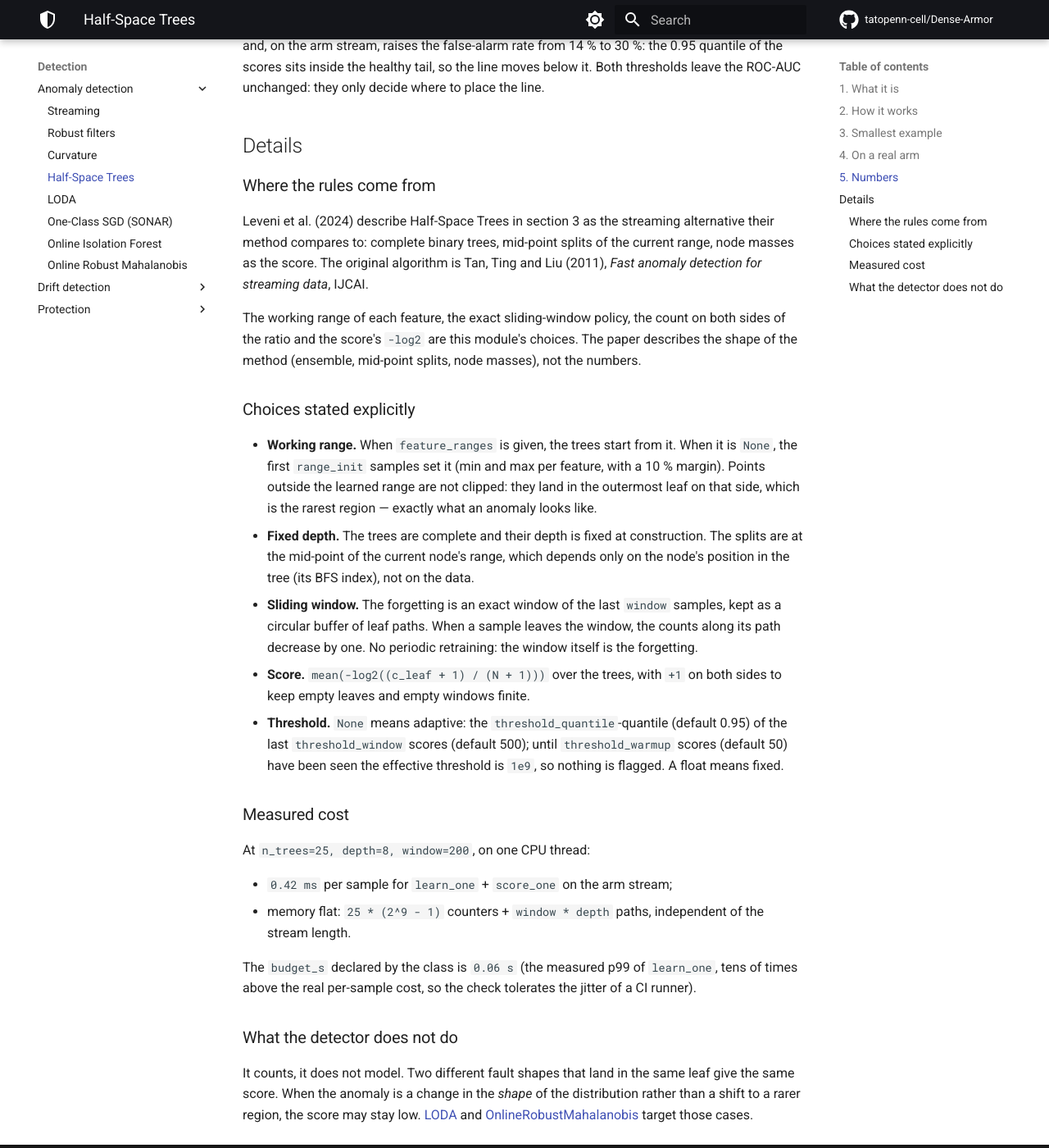
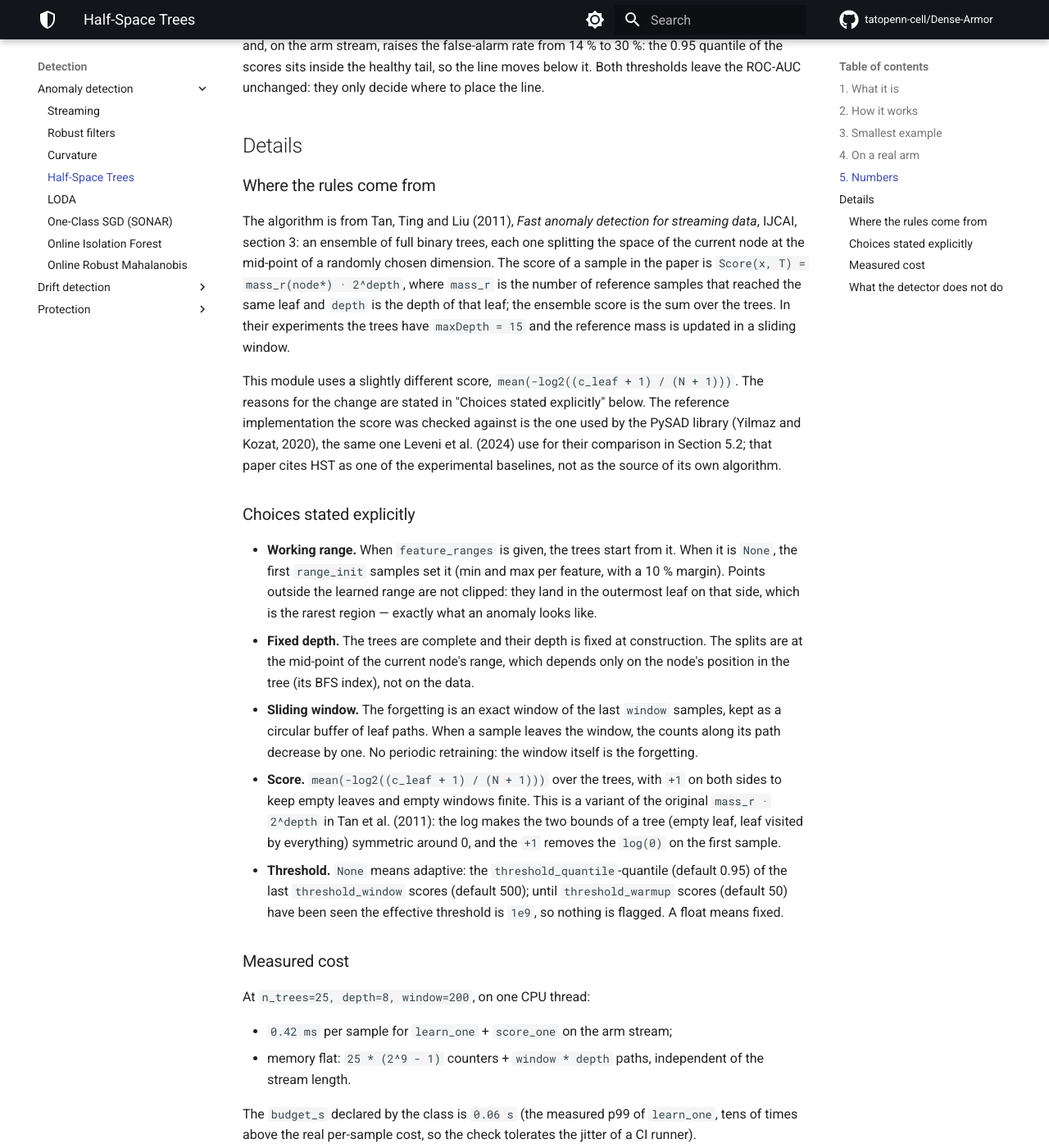
Before and after one commit to tatopenn-cell/Dense-Armor, an MkDocs documentation site: the page built from docs/anomaly/hst.md, in a window 1280 px wide and 1400 px high, scrolled down 3725 px. Shown: the whole window at 82% size. Built offline with MkDocs 1.6.1 and Material for MkDocs 9.7.7, drawn with Linux system fonts in a browser that asks for light colours; comment, search, counter and statistics services are not loaded.

Commit message:
docs: precise HST sources (Tan 2011 algorithm, Leveni 2024 baseline) and Pébay eq.

```diff
--- a/docs/anomaly/hst.md
+++ b/docs/anomaly/hst.md
@@ -135,14 +135,20 @@ thresholds leave the ROC-AUC unchanged: they only decide where to place the line
 
 ### Where the rules come from
 
-Leveni et al. (2024) describe Half-Space Trees in section 3 as the streaming alternative
-their method compares to: complete binary trees, mid-point splits of the current range,
-node masses as the score. The original algorithm is Tan, Ting and Liu (2011), *Fast
-anomaly detection for streaming data*, IJCAI.
+The algorithm is from Tan, Ting and Liu (2011), *Fast anomaly detection for streaming
+data*, IJCAI, section 3: an ensemble of full binary trees, each one splitting the space
+of the current node at the mid-point of a randomly chosen dimension. The score of a
+sample in the paper is `Score(x, T) = mass_r(node*) · 2^depth`, where `mass_r` is the
+number of reference samples that reached the same leaf and `depth` is the depth of that
+leaf; the ensemble score is the sum over the trees. In their experiments the trees have
+`maxDepth = 15` and the reference mass is updated in a sliding window.
 
-The working range of each feature, the exact sliding-window policy, the count on both
-sides of the ratio and the score's `-log2` are this module's choices. The paper describes
-the shape of the method (ensemble, mid-point splits, node masses), not the numbers.
+This module uses a slightly different score, `mean(-log2((c_leaf + 1) / (N + 1)))`.
+The reasons for the change are stated in "Choices stated explicitly" below. The
+reference implementation the score was checked against is the one used by the PySAD
+library (Yilmaz and Kozat, 2020), the same one Leveni et al. (2024) use for their
+comparison in Section 5.2; that paper cites HST as one of the experimental baselines,
+not as the source of its own algorithm.
 
 ### Choices stated explicitly
 
@@ -157,7 +163,10 @@ the shape of the method (ensemble, mid-point splits, node masses), not the numbe
   as a circular buffer of leaf paths. When a sample leaves the window, the counts along
   its path decrease by one. No periodic retraining: the window itself is the forgetting.
 - **Score.** `mean(-log2((c_leaf + 1) / (N + 1)))` over the trees, with `+1` on both sides
-  to keep empty leaves and empty windows finite.
+  to keep empty leaves and empty windows finite. This is a variant of the original
+  `mass_r · 2^depth` in Tan et al. (2011): the log makes the two bounds of a tree
+  (empty leaf, leaf visited by everything) symmetric around 0, and the `+1` removes the
+  `log(0)` on the first sample.
 - **Threshold.** `None` means adaptive: the `threshold_quantile`-quantile (default 0.95) of
   the last `threshold_window` scores (default 500); until `threshold_warmup` scores
   (default 50) have been seen the effective threshold is `1e9`, so nothing is flagged. A
```
Also changed, not shown: docs/stats/moments.md (+6 -2 lines).
